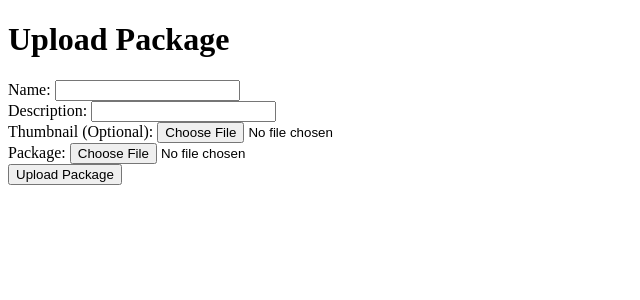
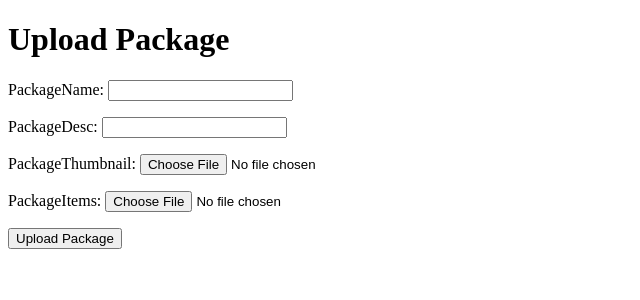
Before and after one commit to KWElites/marker-web, a Django app: page /upload/ in a window 1280 px wide. Shown: the top 300 px of the page, without its empty margins (0-640 px from the left). Run offline with Django 3.2, Linux system fonts and the light colour scheme; the visitor is signed in with stand-in values (Sample User, id 1).

Commit message:
Upload Package is now working, still needs cleanup

```diff
--- a/users/forms.py
+++ b/users/forms.py
@@ -1,6 +1,6 @@
 from django.contrib.auth.forms import UserCreationForm
 from django.contrib.auth.models import User
-from .models import UserProfile
+from .models import Packages, UserProfile
 from django import forms
 
 class CreateUserForm(UserCreationForm):
@@ -12,3 +12,8 @@ class ProfileForm(forms.ModelForm):
     class Meta:
         model = UserProfile
         fields = ['name']
+
+class UploadPackageForm(forms.ModelForm):
+    class Meta:
+        model = Packages
+        fields = ['packageName','packageDesc','packageThumbnail','packageItems']
--- a/users/templates/users/upload.html
+++ b/users/templates/users/upload.html
@@ -5,12 +5,9 @@
     </head>
     <body>
         <h1>Upload Package</h1>
-        <form method="POST" enctype="multipart/form-data" action="{% url 'home' %}">
+        <form method="POST" enctype="multipart/form-data">
             {% csrf_token %}
-            Name: <input type="text" name="packageName" required/><br>
-            Description: <input type="text" name="packageDesc" required/><br>
-            Thumbnail (Optional): <input type="file" name="packageThumbnail"/><br>
-            Package: <input type="file" name="packageItems" required/><br>
+            {{ packageForm.as_p }}
             <button type="submit">Upload Package</button>
         </form>
     </body>
--- a/users/views.py
+++ b/users/views.py
@@ -1,10 +1,10 @@
-from users.models import UserProfile
+from users.models import Packages, UserProfile
 from django.shortcuts import get_object_or_404, redirect, render
 from django.contrib.auth.forms import UserCreationForm
 from django.contrib import messages
 from django.contrib.auth import authenticate, login, logout
 from django.contrib.auth.decorators import login_required
-from .forms import CreateUserForm, ProfileForm
+from .forms import CreateUserForm, ProfileForm, UploadPackageForm
 
 # Create your views here.
 def loginPage(request):
@@ -54,9 +54,6 @@ def logoutUser(request):
 #@login_required(login_url='login')
 def homePage(request):
     if request.user.is_authenticated:
-        if request.method == 'POST':
-            uploaded_package = request.FILES['packageItems']
-
         user = request.user
         userProfile = UserProfile.objects.get(user_id = user.id)
         context={"userP": userProfile}
@@ -71,5 +68,26 @@ def profilePage(request):
 
 @login_required(login_url='login')
 def uploadPage(request):
-    context={}
+    uploadForm = UploadPackageForm()
+    print('trace -1')
+    if request.method == 'POST':
+        print('trace 0')
+        uploadForm = UploadPackageForm(request.POST,request.FILES)
+        if uploadForm.is_valid():
+            print('trace 1')
+            uploadedPackage = uploadForm.save(commit=False)
+            #package = Packages(uId=request.user.id,packageName = uploaded_package.cleaned_data.get('packageName'), packageDesc = uploaded_package.cleaned_data.get('packageDesc'), packageThumbnail=uploaded_package.cleaned_data.get('packageThumbnail'), packageItems = uploaded_package.cleaned_data.get('packageItems'))
+            uploadedPackage.packageItems = request.FILES['packageItems']
+            uploadedPackage.uId = request.user
+            print('trace 2')
+            fileType = uploadedPackage.packageItems.url.split('.')[-1]
+            fileType = fileType.lower()
+            print('trace 3')
+            if fileType != 'zip':
+                return redirect('upload')
+            print('trace 4')
+            uploadedPackage.save()
+            print('package '+uploadedPackage.packageName+' saved')
+            return redirect('home')
+    context={'packageForm':uploadForm}
     return render(request,'users/upload.html',context)
```
Also changed, not shown: users/migrations/0012_alter_packages_packagethumbnail.py (added).
